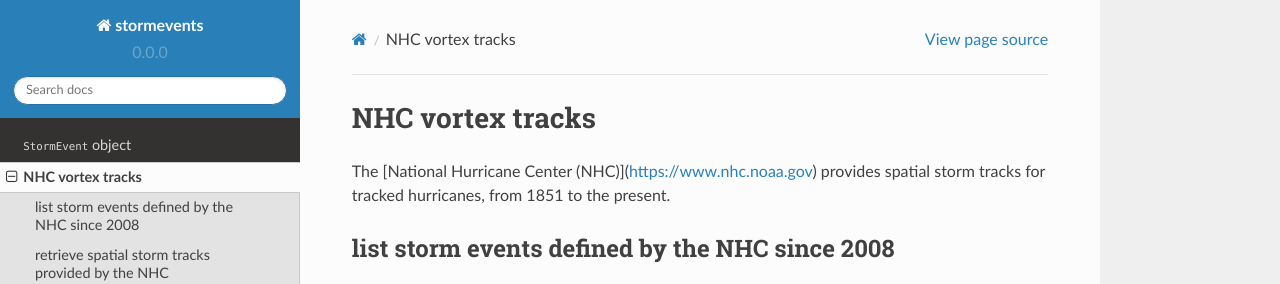
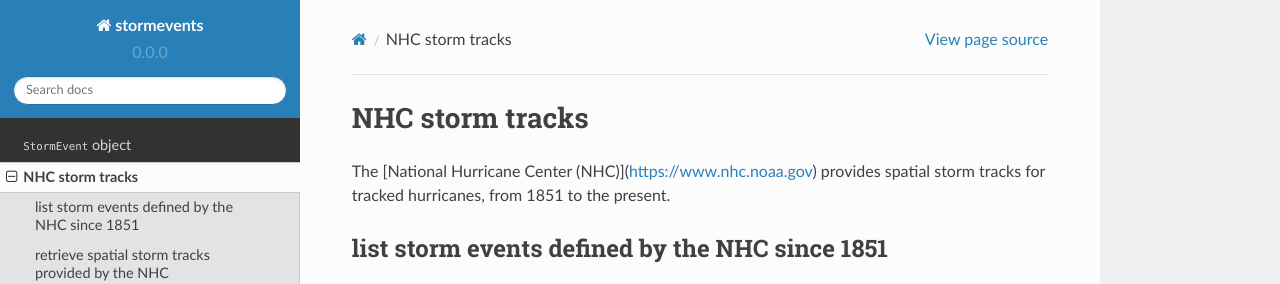
Before and after one commit to oceanmodeling/StormEvents, a Sphinx documentation site: the page built from docs/source/nhc.rst, in a window 1280 px wide, cut to the strip 0-284 px from the top of the page. Built offline with Sphinx 7.4.7 and the Read the Docs theme 2.0.0, drawn with Linux system fonts in a browser that asks for light colours; the version number is read from the project's files by our own code.

Commit message:
update docs

```diff
--- a/docs/source/nhc.rst
+++ b/docs/source/nhc.rst
@@ -1,10 +1,10 @@
-NHC vortex tracks
-=================
+NHC storm tracks
+================
 
 The [National Hurricane Center (NHC)](https://www.nhc.noaa.gov)
 provides spatial storm tracks for tracked hurricanes, from 1851 to the present.
 
-list storm events defined by the NHC since 2008
+list storm events defined by the NHC since 1851
 -----------------------------------------------
 
 .. autofunction:: stormevents.nhc.storms.nhc_storms
```
